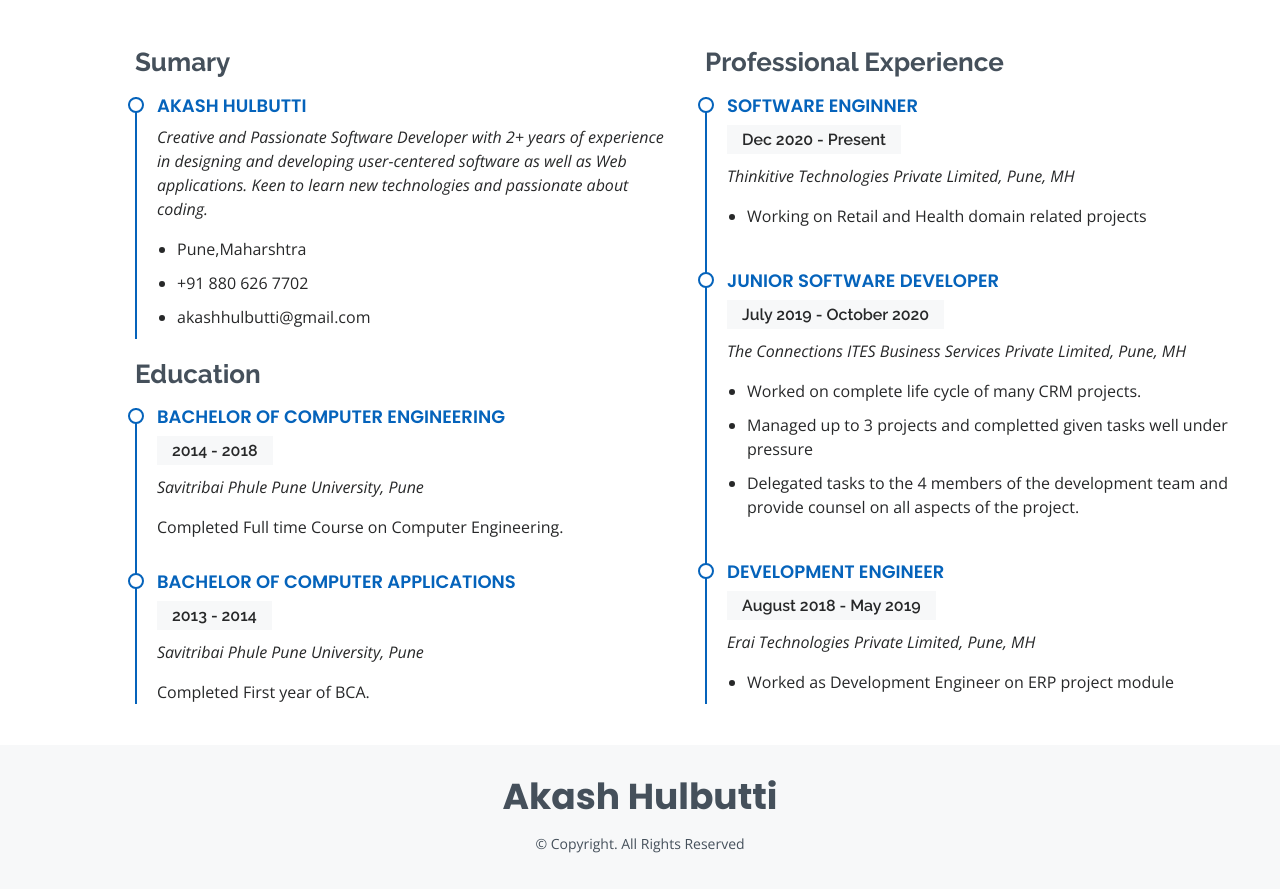
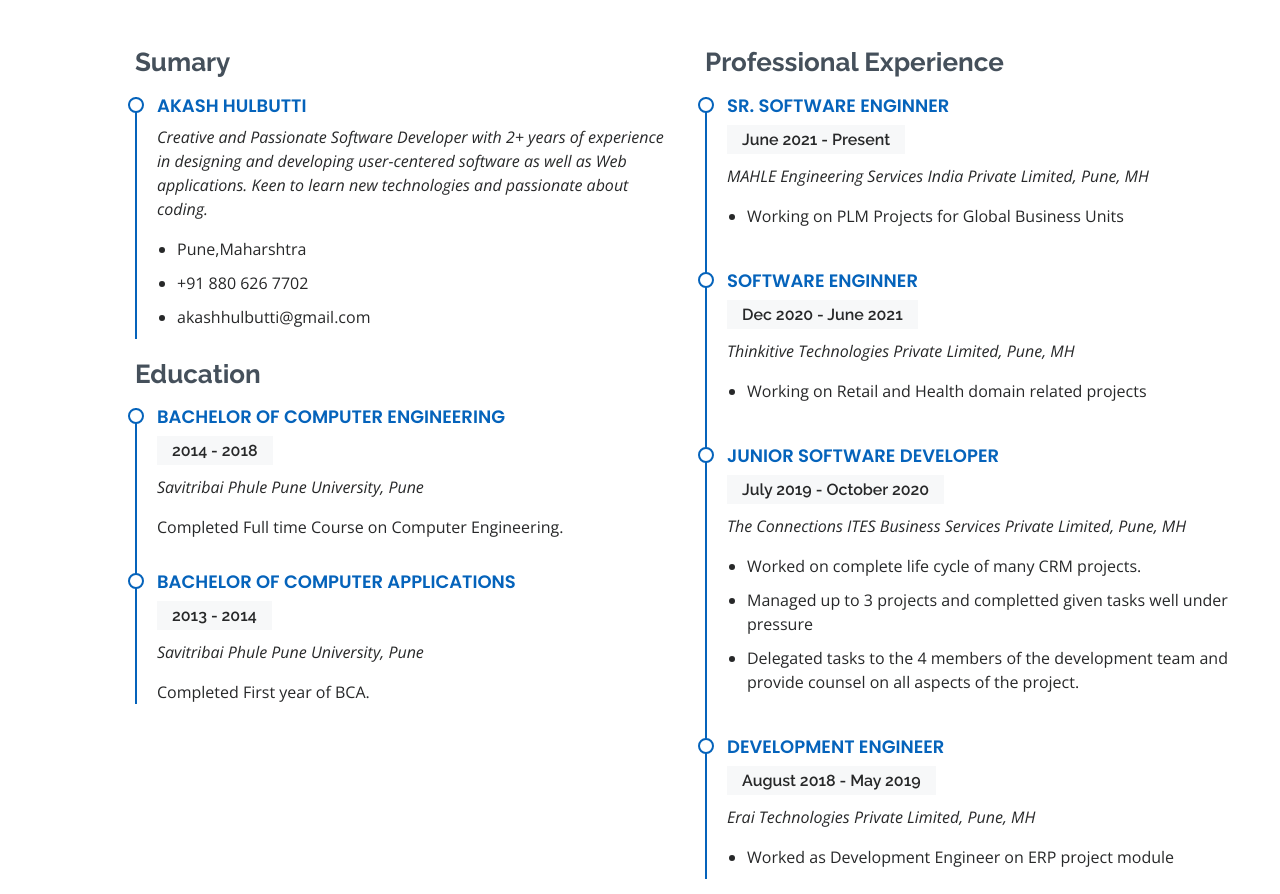
Before and after one commit to AkashHulbutti/AkashHulbutti.github.io, a plain HTML site: page index.html in a window 1280 px wide. Shown: the part 3052-3946 px from the top of the page. Drawn offline with nearby package versions, Linux system fonts and the light colour scheme.

Commit message:
updated MAHLE career milestone

```diff
--- a/index.html
+++ b/index.html
@@ -456,9 +456,19 @@
             </div>
             <div class="col-lg-6">
               <h3 class="resume-title">Professional Experience</h3>
+              <div class="resume-item">
+                <h4>Sr. Software Enginner</h4>
+                <h5>June 2021 - Present</h5>
+                <p><em>MAHLE Engineering Services India Private Limited, Pune, MH </em></p>
+                <ul>
+                  <li>
+                   Working on PLM Projects for Global Business Units
+                  </li>
+                </ul>
+              </div>
                 <div class="resume-item">
                 <h4>Software Enginner</h4>
-                <h5>Dec 2020 - Present</h5>
+                <h5>Dec 2020 - June 2021</h5>
                 <p><em>Thinkitive Technologies Private Limited, Pune, MH </em></p>
                 <ul>
                   <li>
```
